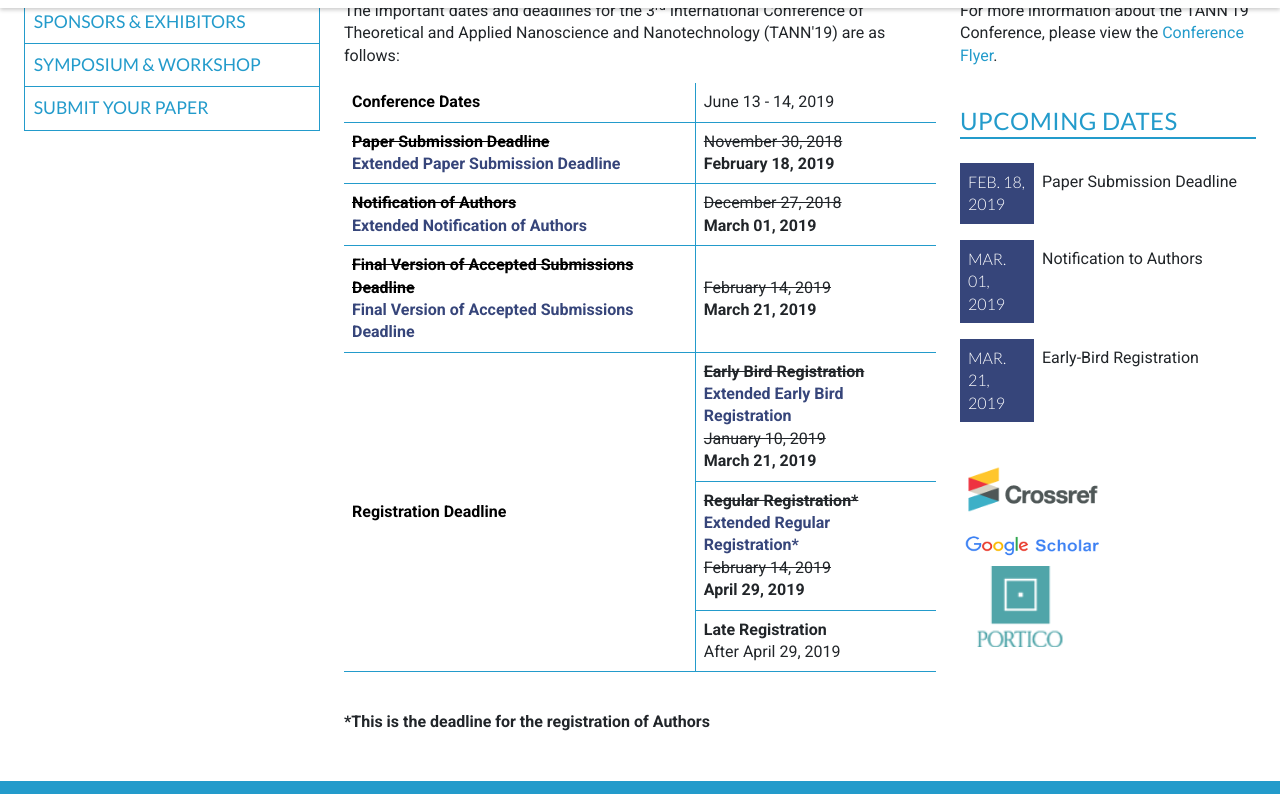
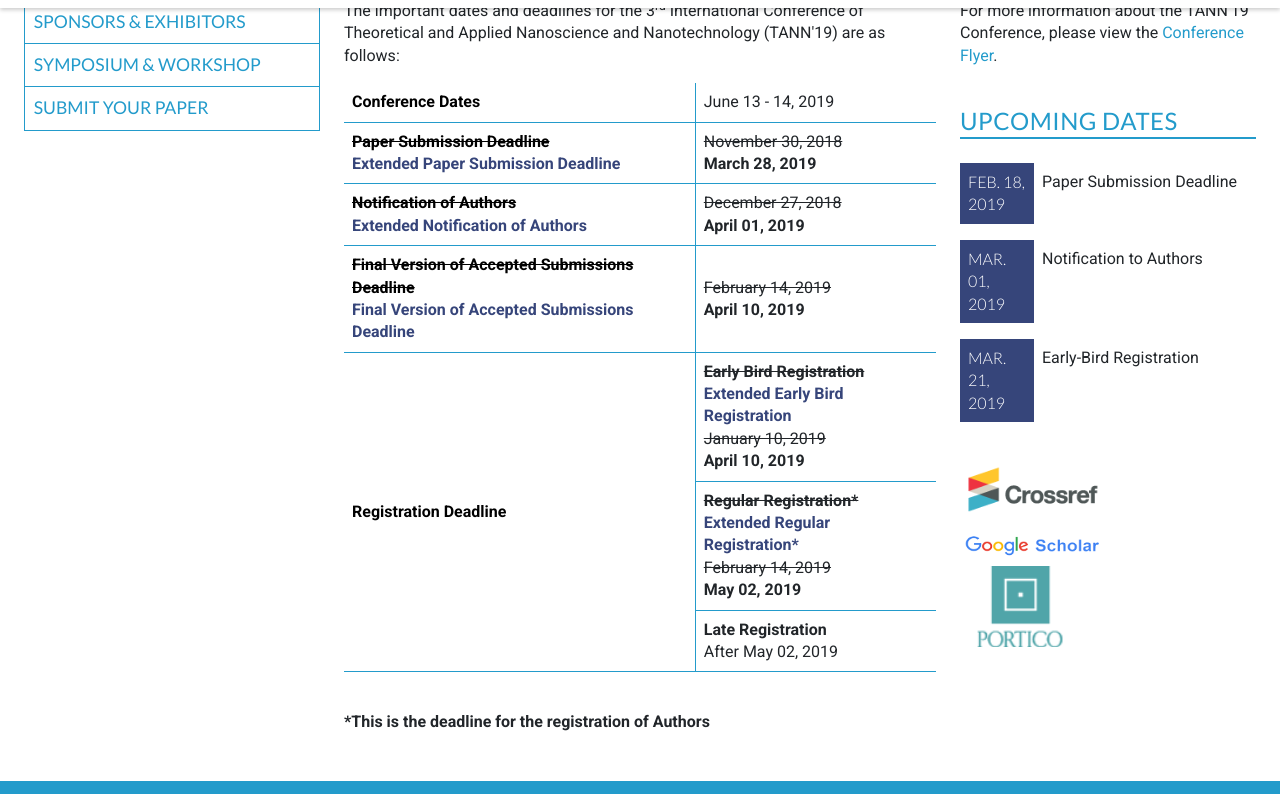
Before and after one commit to intaset/TANN, a Jekyll site: the page built from dates.html, in a window 1280 px wide and 900 px high, scrolled down 398 px, cut to the strip 106-900 px from the top of the window. Built offline with Jekyll 4.4.1, drawn with Linux system fonts in a browser that asks for light colours; nearby versions of some CDN libraries; Markdown is read by kramdown in place of the engine named in the settings; comment, search, counter and statistics services are not loaded.

Commit message:
Updated dates.html, registration.html & index.html to new extended dates

```diff
--- a/dates.html
+++ b/dates.html
@@ -21,34 +21,34 @@ keyword: nanotechnology conference, nanofluid conference, nanomaterial conferenc
     <td class="date-title"><s>Paper Submission Deadline</s><br><strong>Extended Paper Submission Deadline</strong></td>
     </tr>
     <tr>
-        <td class="imp-date"><s>November 30, 2018</s><p class="body"><strong>February 18, 2019</strong></p></td>
+        <td class="imp-date"><s>November 30, 2018</s><p class="body"><strong>March 28, 2019</strong></p></td>
     </tr>
 	<tr>
 <td class="date-title"><s>Notification of Authors</s><br><strong>Extended Notification of Authors</strong></td>
     </tr>
     <tr>
-        <td class="imp-date"><s>December 27, 2018</s><p class="body"><strong>March 01, 2019</strong></p></td>
+        <td class="imp-date"><s>December 27, 2018</s><p class="body"><strong>April 01, 2019</strong></p></td>
     </tr>
 
     <tr>
     <td class="date-title"><s>Final Version of Accepted Submissions Deadline</s><br><strong>Final Version of Accepted Submissions Deadline</strong></td>
     </tr>
     <tr>
-    <td class="imp-date"><s>February 14, 2019</s><p class="body"><strong>March 21, 2019</strong></p></td>
+    <td class="imp-date"><s>February 14, 2019</s><p class="body"><strong>April 10, 2019</strong></p></td>
     </tr>
     <tr>
     <td class="date-title" rowspan="3">Registration Deadline</td>
     </tr>
     <tr>
     <td class="reg">Early Bird Registration<br><b>Extended Early Bird Registration</b>
-        <p class="body"><s>January 10, 2019</s><br><strong>March 21, 2019</strong></p></td>
+        <p class="body"><s>January 10, 2019</s><br><strong>April 10, 2019</strong></p></td>
     </tr>
     <tr>
         <td class="reg">Regular Registration*<br><b>Extended Regular Registration<strong>*</strong></b>
-            <p class="body"><s>February 14, 2019</s><br><strong>April 29, 2019</strong></p></td>
+            <p class="body"><s>February 14, 2019</s><br><strong>May 02, 2019</strong></p></td>
     </tr>
     <tr>
-        <td class="reg">Late Registration <p class="body">After April 29, 2019</p></td>
+        <td class="reg">Late Registration <p class="body">After May 02, 2019</p></td>
     </tr>
 </table>
 </div>
@@ -61,28 +61,28 @@ keyword: nanotechnology conference, nanofluid conference, nanomaterial conferenc
 </tr>
     <tr>
     <td class="date-title"><s>Paper Submission Deadline</s><br><div class="past-text"><b>Extended Paper Submission Deadline</b></div></td>
-        <td class="imp-date"><s>November 30, 2018</s><br><strong>February 18, 2019</strong></td>
+        <td class="imp-date"><s>November 30, 2018</s><br><strong>March 28, 2019</strong></td>
     </tr>
 <tr>
     <td class="date-title"><s>Notification of Authors</s><br><div class="past-text"><b>Extended Notification of Authors</b></div></td>
-        <td class="imp-date"><s>December 27, 2018</s><br><strong>March 01, 2019</strong></td>
+        <td class="imp-date"><s>December 27, 2018</s><br><strong>April 01, 2019</strong></td>
     </tr>
 
     <tr>
     <td class="date-title"><s>Final Version of Accepted Submissions Deadline</s><br><div class="past-text"><b>Final Version of Accepted Submissions Deadline</b></div></td>
-    <td class="imp-date"><s>February 14, 2019</s><br><strong>March 21, 2019</strong></td>
+    <td class="imp-date"><s>February 14, 2019</s><br><strong>April 10, 2019</strong></td>
 </tr>
 <tr>
     <th class="date-title" rowspan="3">Registration Deadline</th>
     <td class="reg"><s>Early Bird Registration</s><div class="past-text"><b>Extended Early Bird Registration</b></div>
-    <p class="body"><s>January 10, 2019</s><br><strong>March 21, 2019</strong></p></td>
+    <p class="body"><s>January 10, 2019</s><br><strong>April 10, 2019</strong></p></td>
 </tr>
 <tr>
         <td class="reg"><s>Regular Registration*</s><div class="past-text"><b>Extended Regular Registration</b><strong>*</strong></div>
-        <p class="body"><s>February 14, 2019</s><br><strong>April 29, 2019</strong></p></td>
+        <p class="body"><s>February 14, 2019</s><br><strong>May 02, 2019</strong></p></td>
     </tr>
     <tr>
-        <td class="reg">Late Registration <br><p class="body">After April 29, 2019</p></td>
+        <td class="reg">Late Registration <br><p class="body">After May 02, 2019</p></td>
     </tr>
 </table>
 </div>
```
Also changed, not shown: registration.html (+6 -6 lines), 3 other files.
